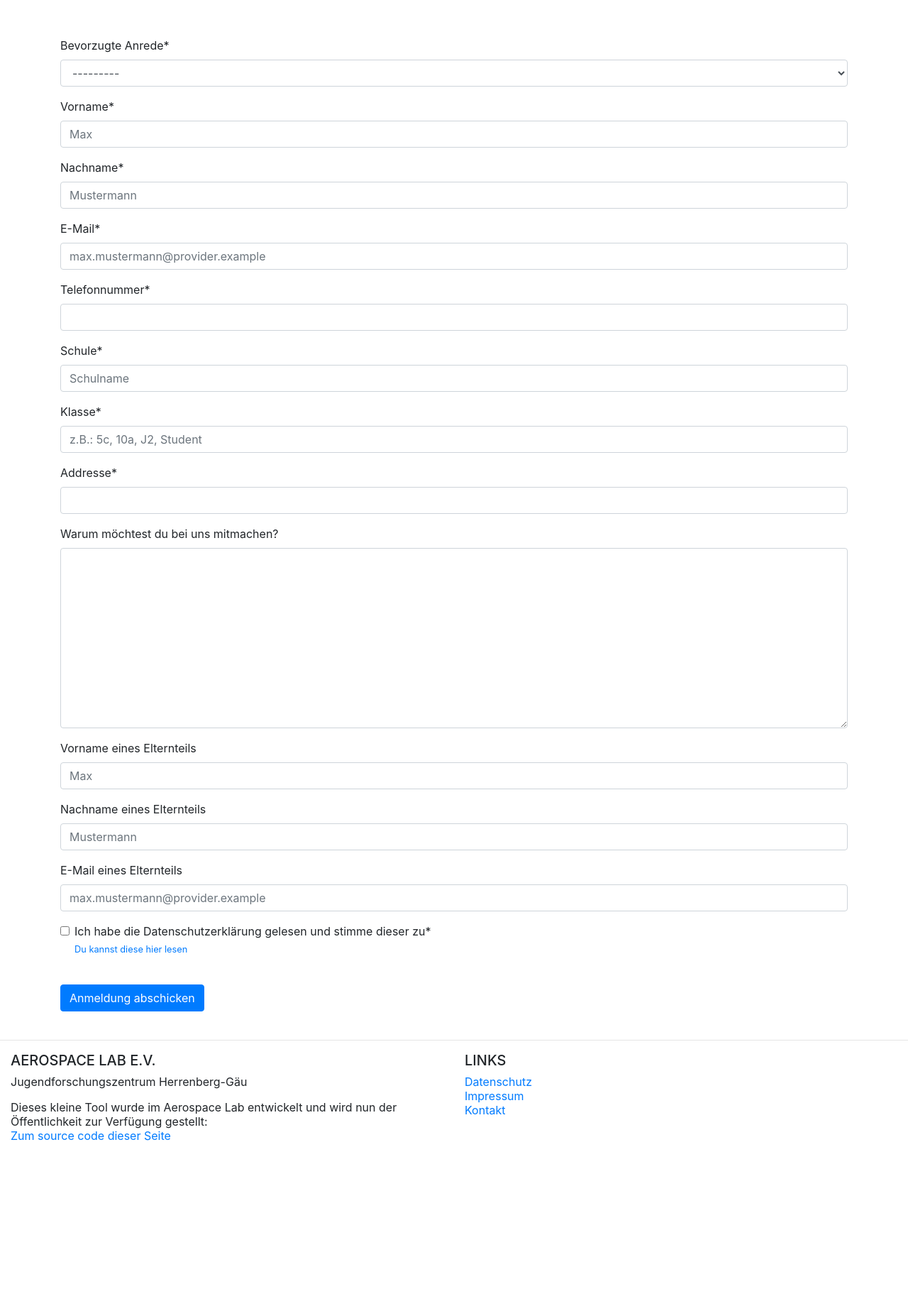
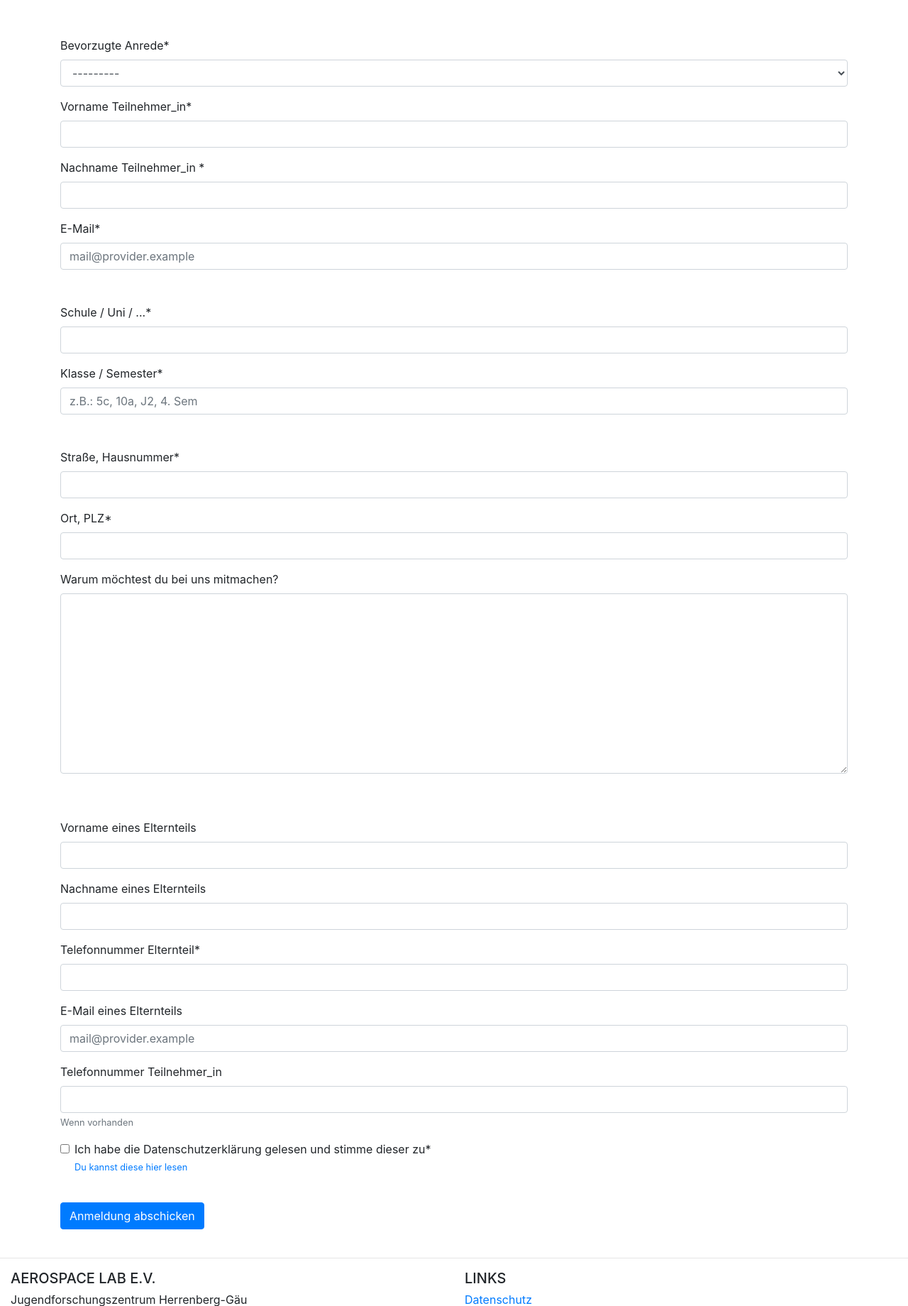
Before and after one commit to Aerospace-Lab-e-V/registration-ui, a Django app: template ui/templates/ui/project-page.html in a window 1280 px wide. Shown: the part 56-1896 px from the top of the page at 71% size. Before the commit the page ends 1663 px from the top, so only its background shows below. Run offline with Django 3.2, Linux system fonts and the light colour scheme; the template is opened without the code that fills it: values that come from a table or form of the project are taken from there, others are empty; some libraries are stand-ins or nearby versions.

Commit message:
Extend registration-form

```diff
--- a/ui/forms.py
+++ b/ui/forms.py
@@ -6,20 +6,22 @@ from .models import Candidate
 class RegisterForm(ModelForm):
     class Meta:
         model = Candidate
-        fields = ['student', 'forename', 'surname', 'email', 'phone_number',
-                  'school', 'school_class', 'address', 'phone_number',
-                  'application', 'parent_forename', 'parent_surname',
-                  'parent_email']
+        fields = ['student', 'forename', 'surname',
+                  'email', 'school', 'school_class',
+                  'address_street', 'address_city',
+                  'application',
+
+                  'parent_forename', 'parent_surname','phone_number',
+                  'parent_email',   'phone_number',
+                  'phone_number_child']
         widgets = {
-            'forename': forms.TextInput(attrs={'placeholder': 'Max'}),
-            'surname': forms.TextInput(attrs={'placeholder': 'Mustermann'}),
-            'email': forms.TextInput(attrs={'placeholder': 'max.mustermann@provider.example'}),
-            'school': forms.TextInput(attrs={'placeholder': 'Schulname'}),
-            'school_class': forms.TextInput(attrs={'placeholder': 'z.B.: 5c, 10a, J2, Student'}),
+            'email': forms.TextInput(attrs={'placeholder': 'mail@provider.example','type':'email'}),
+            'phone_number': forms.TextInput(attrs={'type':'tel'}),
+            'phone_number_child': forms.TextInput(attrs={'type':'tel'}),
 
-            'parent_forename': forms.TextInput(attrs={'placeholder': 'Max'}),
-            'parent_surname': forms.TextInput(attrs={'placeholder': 'Mustermann'}),
-            'parent_email': forms.TextInput(attrs={'placeholder': 'max.mustermann@provider.example'}),
+            'school_class': forms.TextInput(attrs={'placeholder': 'z.B.: 5c, 10a, J2, 4. Sem'}),
+
+            'parent_email': forms.TextInput(attrs={'placeholder': 'mail@provider.example', 'class': 'pt4'}),
         }
 
     def __init__(self, *args, **kwargs):
--- a/ui/models.py
+++ b/ui/models.py
@@ -73,18 +73,17 @@ class Candidate(models.Model):
                                max_length=1,
                                choices=ADDRESS_CHOICES
                                )
-    forename = models.CharField('Vorname', max_length=25)
-    surname = models.CharField('Nachname', max_length=25)
+    forename = models.CharField('Vorname Teilnehmer_in', max_length=25)
+    surname = models.CharField('Nachname Teilnehmer_in  ', max_length=25)
     email = models.EmailField('E-Mail', max_length=50)
-    address = models.CharField('Addresse', max_length=70)
 
-    school = models.CharField('Schule', max_length=40)
-    school_class = models.CharField('Klasse', max_length=10)
+    address_street = models.CharField('Straße, Hausnummer', max_length=70)
+    address_city = models.CharField('Ort, PLZ', max_length=70)
 
-    phone_number = models.CharField('Telefonnummer', max_length=17)
+    school = models.CharField('Schule / Uni / ...', max_length=40)
+    school_class = models.CharField('Klasse / Semester', max_length=10)
 
-    application = models.TextField(
-        'Warum möchtest du bei uns mitmachen?', blank=True, null=True)
+    phone_number = models.CharField('Telefonnummer Elternteil', max_length=17)
 
     parent_forename = models.CharField(
         'Vorname eines Elternteils', max_length=25, blank=True, null=True)
@@ -92,6 +91,12 @@ class Candidate(models.Model):
         'Nachname eines Elternteils', max_length=25, blank=True, null=True)
     parent_email = models.EmailField(
         'E-Mail eines Elternteils', max_length=50, blank=True, null=True)
+
+    phone_number_child = models.CharField('Telefonnummer Teilnehmer_in', max_length=17, blank=True, null=True, help_text='Wenn vorhanden')
+
+    application = models.TextField(
+        'Warum möchtest du bei uns mitmachen?', blank=True, null=True)
+
 
     project = models.ForeignKey(Project, on_delete=models.CASCADE,
                                 # necessary, so the custom form-function can insert it after the sumbit
--- a/ui/static/ui/css/main.css
+++ b/ui/static/ui/css/main.css
@@ -35,3 +35,14 @@ body > .container {
 code {
   font-size: 80%;
 }
+#div_id_school {
+  padding-top: 2rem;
+}
+
+#div_id_address_street {
+  padding-top: 2rem;
+}
+
+#div_id_parent_forename {
+  padding-top: 3rem;
+}
```
Also changed, not shown: ui/migrations/0006_rename_address_candidate_address_street_and_more.py (added), ui/migrations/0007_candidate_address_city_candidate_phone_number_child_and_more.py (added).
